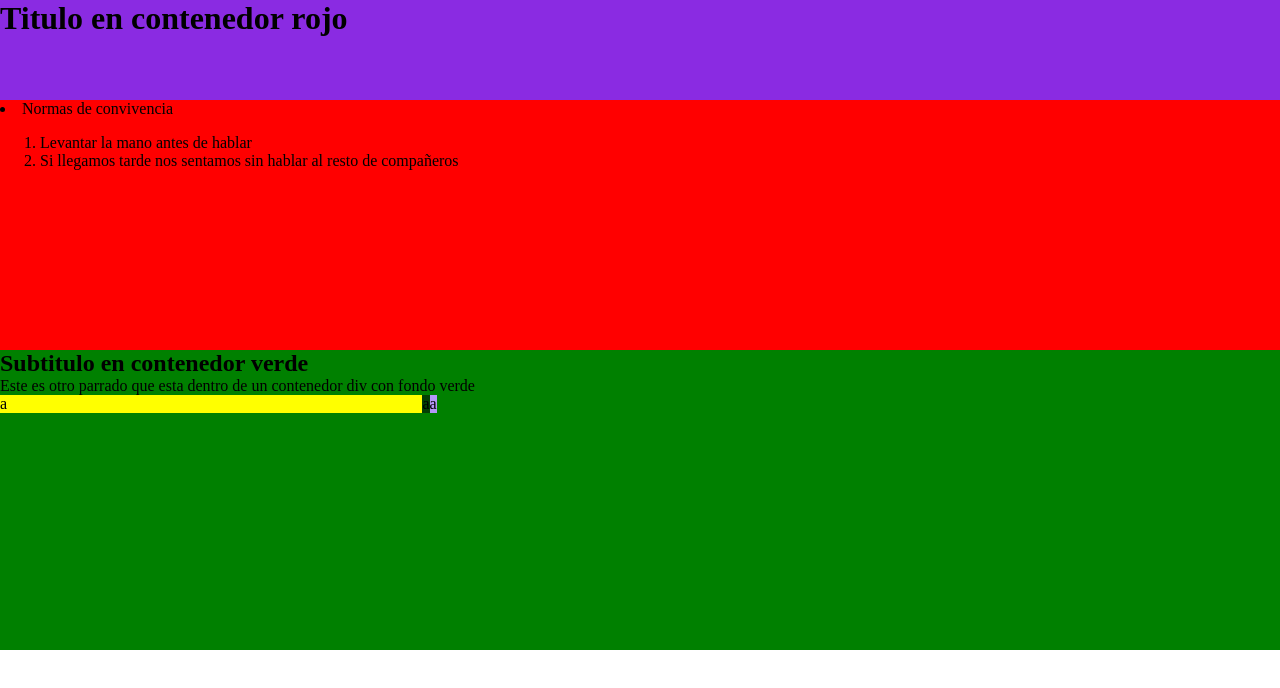
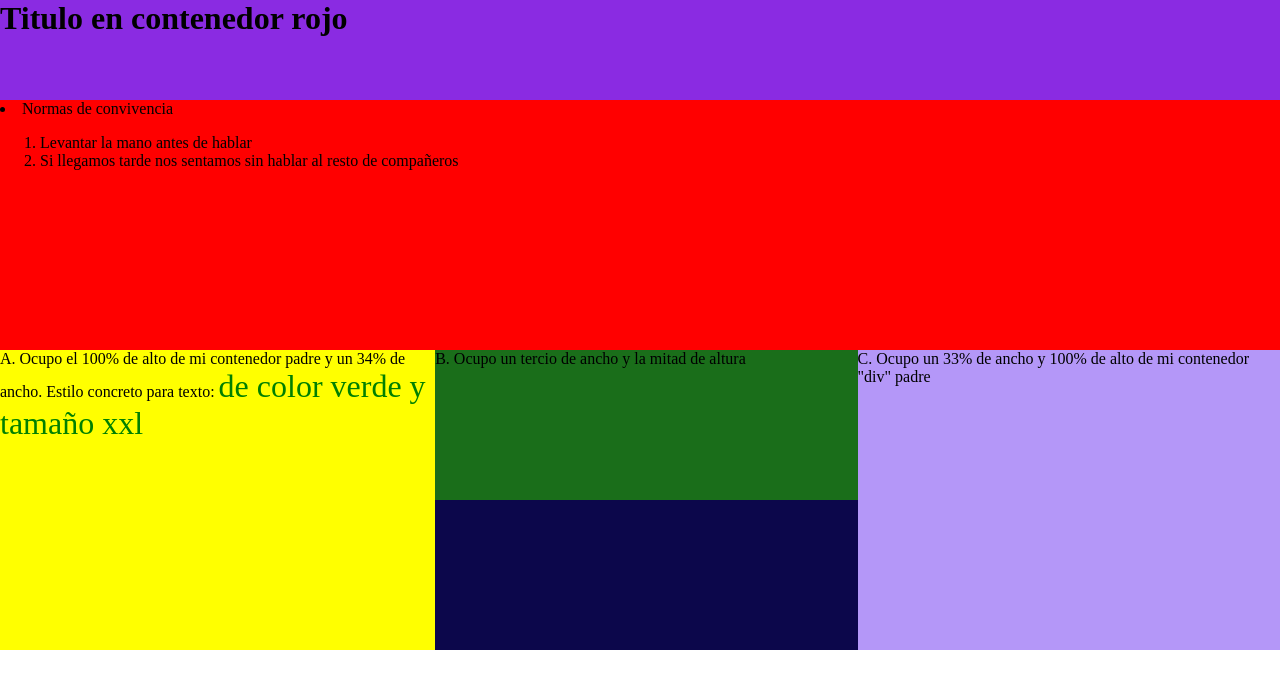
Before and after one commit to Atu69/13_atuel_soria, a plain HTML site: page 2.5/divsyspan.html in a window 1280 px wide. Drawn offline with Linux system fonts and the light colour scheme.

Commit message:
div y span

```diff
--- a/2.5/divsyspan.html
+++ b/2.5/divsyspan.html
@@ -3,7 +3,11 @@
 
 <head>
     <style>
-        body, h1, p, li, h2 {
+        body,
+        h1,
+        p,
+        li,
+        h2 {
             margin: 0
         }
     </style>
@@ -17,18 +21,20 @@
     <div id="azul" style="background-color: red; height: 250px;">
         <p>
             <li>Normas de convivencia</li>
-            <ol>
-                <li>Levantar la mano antes de hablar</li>
-                <li>Si llegamos tarde nos sentamos sin hablar al resto de compañeros</li>
-            </ol>
+        <ol>
+            <li>Levantar la mano antes de hablar</li>
+            <li>Si llegamos tarde nos sentamos sin hablar al resto de compañeros</li>
+        </ol>
         </p>
     </div>
-    <div id="verde" style="background-color: green; height: 300px;">
-        <h2> Subtitulo en contenedor verde</h2>
-        <p> Este es otro parrado que esta dentro de un contenedor div con fondo verde</p>
-        <div style="background-color: yellow; float: left; width: 33%;">a</div>
-        <div style="background-color: rgb(4, 63, 4); float: left;">a</div>
-        <div style="background-color: #b497f8; float: left;">a</div>
+    <div id="verde" style="background-color: rgb(12, 7, 75); height: 300px;">
+        <div style="background-color: yellow; float: left; width: 34%; height: 100%;">A. Ocupo el 100% de alto de mi
+            contenedor padre y un 34% de ancho. Estilo concreto para texto: <span
+                style="color: green; font-size: xx-large;">de color verde y tamaño xxl</span></div>
+        <div style="background-color: rgb(26, 110, 26); float: left; width: 33%; height: 50%">B. Ocupo un tercio de
+            ancho y la mitad de altura</div>
+        <div style="background-color: #b497f8; float: left; width: 33%; height: 100%">C. Ocupo un 33% de ancho y 100% de
+            alto de mi contenedor "div" padre</div>
 
     </div>
 </body>
```
